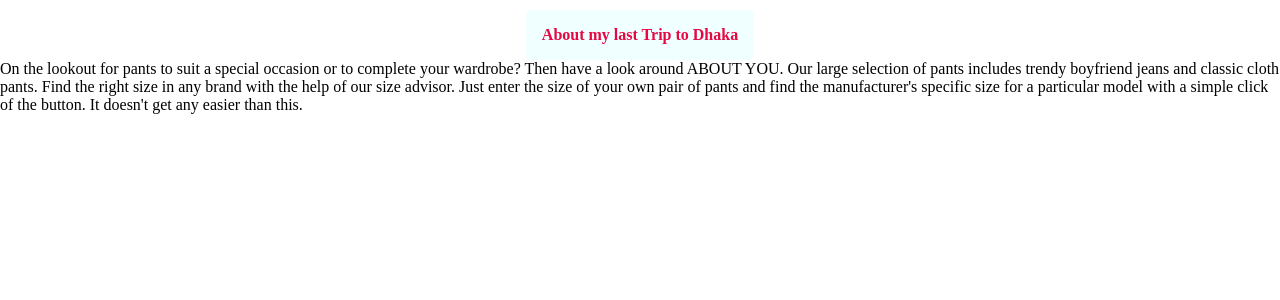
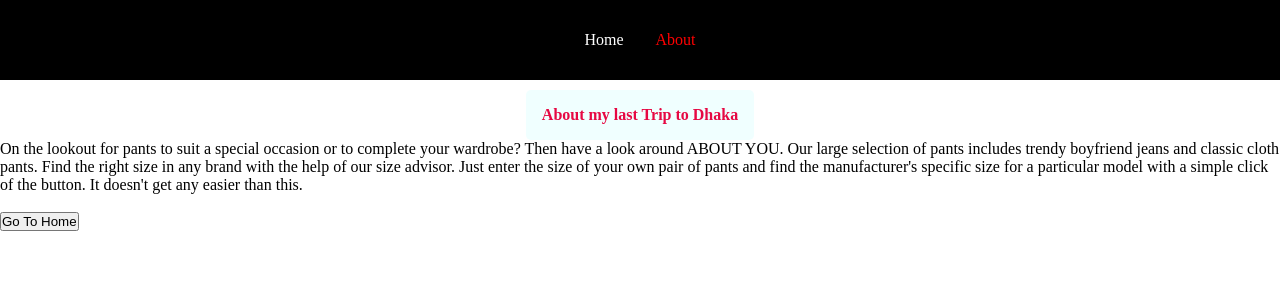
Before and after one commit to mahmudul1024/React_Practice, a React (Create React App) app: page /About in a window 1280 px wide. Shown: the top 300 px of the page. Built offline with nearby package versions, Linux system fonts and the light colour scheme.

Commit message:
useNavigate hook for navigation and route

```diff
--- a/public/index.html
+++ b/public/index.html
@@ -13,6 +13,27 @@
     background-color: azure;
     color:rgb(230, 8, 67) ;
   }
+.nav-link{
+  color: white;
+  margin: 1rem;
+  text-decoration: none;
+
+}
+nav .active{
+  color: red;
+}
+  .nav{
+    height: 10vh;
+    background-color: black;
+    display: flex;
+    justify-content: center;
+    align-items: center;
+
+  }
+
+  .nav-link:hover{
+    color:orange
+  }
 </style>
 
   </head>
--- a/src/components/About.js
+++ b/src/components/About.js
@@ -1,12 +1,19 @@
 import React from 'react'
+import { useNavigate } from 'react-router-dom'
 
 const About = () => {
+  const navigate=useNavigate()
   return (
     <div>
       <h1 className='head'>  About my last Trip to Dhaka</h1>
         <p>
         On the lookout for pants to suit a special occasion or to complete your wardrobe? Then have a look around ABOUT YOU. Our large selection of pants includes trendy boyfriend jeans and classic cloth pants. Find the right size in any brand with the help of our size advisor. Just enter the size of your own pair of pants and find the manufacturer's specific size for a particular model with a simple click of the button. It doesn't get any easier than this.
         </p>
+        <br/>
+        <button onClick={()=>{
+          navigate("/Home")
+        }}>Go To Home</button>
+
 
     </div>
   )
--- a/src/components/Component_1.js
+++ b/src/components/Component_1.js
@@ -3,7 +3,7 @@
 import About from './About'
 import Home from './Home'
 import Eroor from './Eroor'
-
+import Navbar from './Navbar'
 
 //add those link on browser
 // http://localhost:3000/Home
@@ -14,6 +14,8 @@
   return (
     <div>
      <BrowserRouter>
+      <Navbar/>
+
       <Routes>
       <Route path= "/Home"  element={<Home/>}></Route>
       <Route path= "/About"  element={<About/>}></Route>
--- /dev/null
+++ b/src/components/Navbar.js
@@ -0,0 +1,15 @@
+import React from 'react'
+import { Link, NavLink } from 'react-router-dom'
+
+const Navbar = () => {
+  return (
+    <nav className='nav'>
+      <NavLink to="/Home" className='nav-link'>Home</NavLink><br/>
+      <NavLink to="/About"className='nav-link'>About</NavLink>
+
+
+    </nav>
+  )
+}
+
+export default Navbar
```
